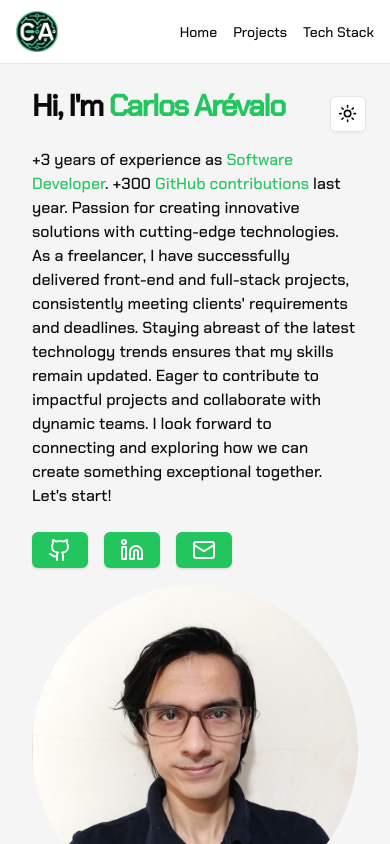
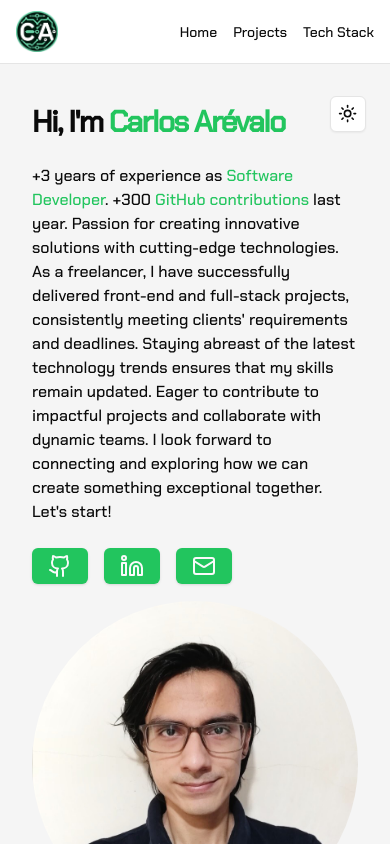
Before and after one commit to carlosandresat/personal-website, a Next.js app: page / in a window 390 px wide. Shown: the top 844 px of the page. Built offline with nearby package versions, Linux system fonts and the light colour scheme.

Commit message:
style: add pt-16 in home page title for mobile devices

```diff
--- a/src/components/home-section.tsx
+++ b/src/components/home-section.tsx
@@ -8,7 +8,7 @@ import { LinkedInLogoIcon } from "@radix-ui/react-icons";
 export default function HomeSection() {
   return (
     <section
-      className="w-full pt-12 md:pt-24 lg:pt-32 bg-secondary pb-12 md:pb-24 lg:pb-32"
+      className="w-full pt-16 md:pt-24 lg:pt-32 bg-secondary pb-12 md:pb-24 lg:pb-32"
       id="home"
     >
       <div className="px-4 md:px-6 space-y-10 xl:space-y-16">
```
